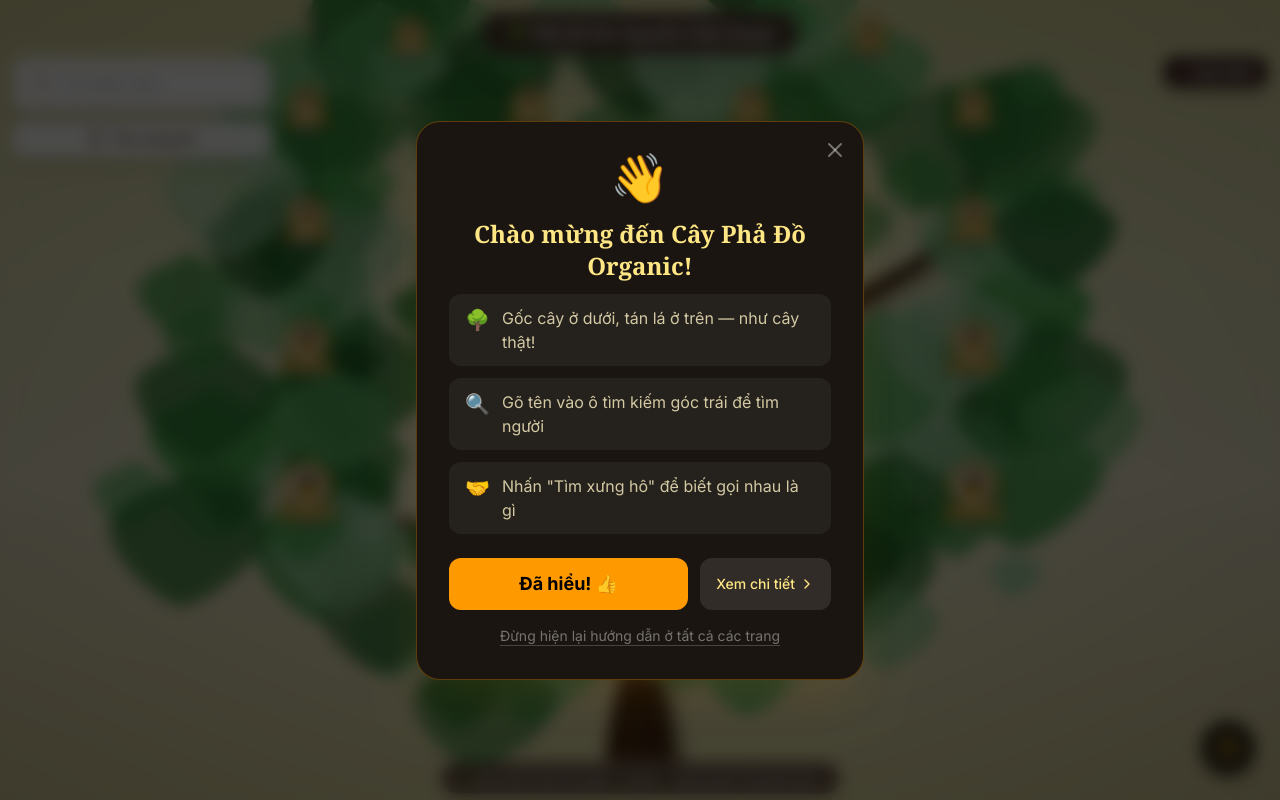
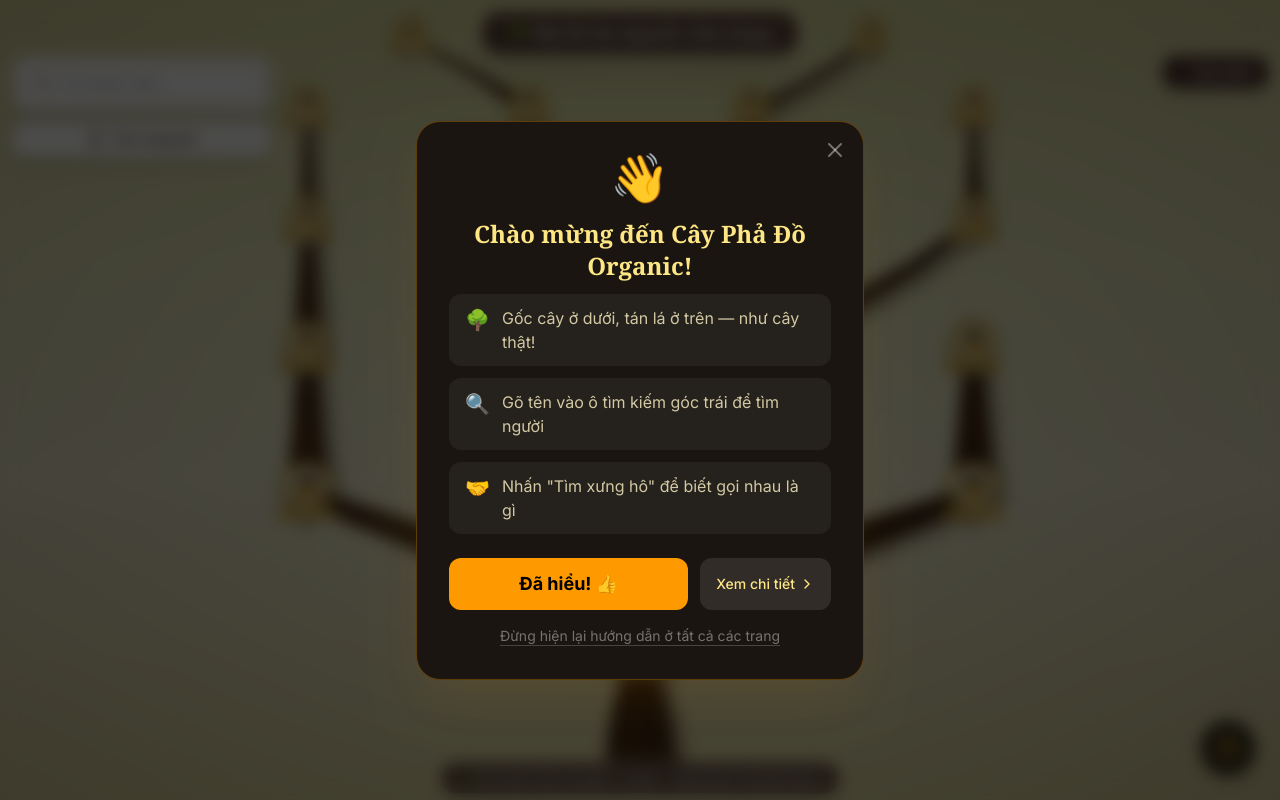
Before and after one commit to ngkienmkqn/phado, a Next.js app: page /tree-organic in a window 1280 px wide. Built offline with nearby package versions, Linux system fonts and the light colour scheme.

Commit message:
style(OrganicTree): remove leaves based on user feedback

```diff
--- a/src/components/OrganicTreeCanvas.tsx
+++ b/src/components/OrganicTreeCanvas.tsx
@@ -540,47 +540,6 @@ export default function OrganicTreeCanvas({ data }: { data: FamilyData }) {
         return Math.max(...treeNodes.map(n => n.y)) + 15;
     }, [treeNodes]);
 
-    // Decorative leaves — big bright green leaves filling the canopy
-    const leafSeeds = useMemo(() => {
-        const seeds: { x: number; y: number; scale: number; rotate: number; delay: number; color: string }[] = [];
-        const colors = ['#4CAF50', '#388E3C', '#66BB6A', '#2E7D32', '#43A047', '#81C784', '#1B5E20', '#A5D6A7'];
-        const xs = treeNodes.map(n => n.x);
-        const ys = treeNodes.map(n => n.y);
-        const cxCenter = xs.length ? (Math.min(...xs) + Math.max(...xs)) / 2 : 50;
-        const cyCenter = ys.length ? (Math.min(...ys) + Math.max(...ys)) / 2 : 40;
-        const radiusX = xs.length ? (Math.max(...xs) - Math.min(...xs)) / 2 + 10 : 30;
-        const radiusY = ys.length ? (Math.max(...ys) - Math.min(...ys)) / 2 + 8 : 25;
-
-        // Leaves around each node
-        treeNodes.forEach((node, ni) => {
-            const count = node.layer <= 1 ? 10 : node.layer <= 2 ? 8 : 5;
-            for (let i = 0; i < count; i++) {
-                seeds.push({
-                    x: node.x + ((ni * 13 + i * 19) % 18 - 9),
-                    y: node.y + ((ni * 7 + i * 11) % 14 - 7),
-                    scale: 1.2 + ((ni + i) % 5) * 0.6,
-                    rotate: ((ni * 37 + i * 73) % 360),
-                    delay: ((ni * 5 + i * 3) % 10) * 0.3,
-                    color: colors[((ni + i) * 3) % colors.length],
-                });
-            }
-        });
-
-        // Edge leaves to form canopy perimeter
-        for (let i = 0; i < 40; i++) {
-            const angle = (i / 40) * Math.PI * 2;
-            seeds.push({
-                x: cxCenter + Math.cos(angle) * radiusX * (0.75 + (i % 3) * 0.1),
-                y: cyCenter + Math.sin(angle) * radiusY * (0.75 + (i % 3) * 0.1),
-                scale: 1.8 + (i % 4) * 0.5,
-                rotate: ((i * 47) % 360),
-                delay: (i % 8) * 0.4,
-                color: colors[i % colors.length],
-            });
-        }
-        return seeds;
-    }, [treeNodes]);
-
     return (
         <div
             className="w-full h-full relative overflow-hidden bg-[#f5f0d0]"
@@ -591,26 +550,6 @@ export default function OrganicTreeCanvas({ data }: { data: FamilyData }) {
             onWheel={handleWheel}
             style={{ cursor: isDragging.current ? 'grabbing' : 'grab' }}
         >
-            {/* Leaf sway animation CSS */}
-            <style>{`
-                @keyframes leafSway {
-                    0%, 100% { transform: translate(0px, 0px) rotate(0deg); }
-                    25% { transform: translate(0.5px, -0.3px) rotate(5deg); }
-                    50% { transform: translate(-0.3px, 0.5px) rotate(-3deg); }
-                    75% { transform: translate(0.4px, 0.2px) rotate(4deg); }
-                }
-                @keyframes leafFall {
-                    0% { transform: translateY(0) rotate(0deg); opacity: 0.4; }
-                    50% { transform: translateY(3px) rotate(15deg); opacity: 0.3; }
-                    100% { transform: translateY(0) rotate(0deg); opacity: 0.4; }
-                }
-                .tree-canopy .tree-leaf {
-                    animation-play-state: paused;
-                }
-                .tree-canopy:hover .tree-leaf {
-                    animation-play-state: running;
-                }
-            `}</style>
 
             {/* Sky / ground gradient background */}
             <div className="absolute inset-0" style={{
@@ -638,15 +577,6 @@ export default function OrganicTreeCanvas({ data }: { data: FamilyData }) {
                             <stop offset="70%" stopColor="#5D4037" />
                             <stop offset="100%" stopColor="#3E2723" />
                         </linearGradient>
-                        {/* Leaf shape — pointed oval with lobes */}
-                        <symbol id="greenLeaf" viewBox="0 0 30 40" overflow="visible">
-                            <path d="M15 0 C12 5, 3 8, 1 15 C0 20, 3 28, 8 34 C11 38, 14 40, 15 40 C16 40, 19 38, 22 34 C27 28, 30 20, 29 15 C27 8, 18 5, 15 0Z" />
-                            <path d="M15 5 Q14 20, 15 38" fill="none" stroke="#1B5E20" strokeWidth="0.5" opacity="0.3" />
-                            <path d="M15 14 Q10 11, 5 13" fill="none" stroke="#1B5E20" strokeWidth="0.3" opacity="0.2" />
-                            <path d="M15 14 Q20 11, 25 13" fill="none" stroke="#1B5E20" strokeWidth="0.3" opacity="0.2" />
-                            <path d="M15 24 Q9 21, 4 23" fill="none" stroke="#1B5E20" strokeWidth="0.3" opacity="0.2" />
-                            <path d="M15 24 Q21 21, 26 23" fill="none" stroke="#1B5E20" strokeWidth="0.3" opacity="0.2" />
-                        </symbol>
                     </defs>
 
 
@@ -679,28 +609,6 @@ export default function OrganicTreeCanvas({ data }: { data: FamilyData }) {
                             />
                         );
                     })}
-
-                    {/* ═══ BACK LEAVES ═══ Behind nodes */}
-                    {leafSeeds.slice(0, Math.floor(leafSeeds.length / 2)).map((leaf, i) => (
-                        <use key={`bl-${i}`} href="#greenLeaf" className="tree-leaf"
-                            x={leaf.x - leaf.scale * 1.8} y={leaf.y - leaf.scale * 2.4}
-                            width={leaf.scale * 3.6} height={leaf.scale * 4.8}
-                            fill={leaf.color} opacity={0.75 + (i % 3) * 0.08}
-                            transform={`rotate(${leaf.rotate}, ${leaf.x}, ${leaf.y})`}
-                            style={{ animation: `leafSway ${3 + (i % 4) * 0.5}s ease-in-out ${leaf.delay}s infinite` }}
-                        />
-                    ))}
-
-                    {/* ═══ FRONT LEAVES ═══ On top of nodes for depth */}
-                    {leafSeeds.slice(Math.floor(leafSeeds.length / 2)).map((leaf, i) => (
-                        <use key={`fl-${i}`} href="#greenLeaf" className="tree-leaf"
-                            x={leaf.x - leaf.scale * 1.8} y={leaf.y - leaf.scale * 2.4}
-                            width={leaf.scale * 3.6} height={leaf.scale * 4.8}
-                            fill={leaf.color} opacity={0.6 + (i % 3) * 0.08}
-                            transform={`rotate(${leaf.rotate}, ${leaf.x}, ${leaf.y})`}
-                            style={{ animation: `leafSway ${3 + (i % 4) * 0.5}s ease-in-out ${leaf.delay}s infinite` }}
-                        />
-                    ))}
                 </svg>
 
                 {/* Person bubbles (HTML overlay for rich styling) */}
@@ -721,7 +629,7 @@ export default function OrganicTreeCanvas({ data }: { data: FamilyData }) {
             {/* Title */}
             <div className="absolute top-3 left-1/2 -translate-x-1/2 z-30">
                 <div className="bg-[#4e342e]/90 backdrop-blur-sm text-white px-6 py-2 rounded-2xl shadow-xl border border-[#8d6e63]">
-                    <h1 className="font-serif font-bold text-sm sm:text-base text-center">🌳 Phả Đồ Họ {data.familyName}</h1>
+                    <h1 className="font-serif font-bold text-sm sm:text-base text-center">🌳 Phả Đồ Họ {data?.familyName || 'Nguyễn'}</h1>
                 </div>
             </div>
 
@@ -805,7 +713,8 @@ export default function OrganicTreeCanvas({ data }: { data: FamilyData }) {
             </div>
 
             {/* Detail popup */}
-            {detailMember && (
+            {
+                detailMember && (
                     <div className="fixed inset-0 z-50 flex items-center justify-center p-4" onClick={() => setDetailMember(null)}>
                         <div className="absolute inset-0 bg-black/50 backdrop-blur-md" />
                         <div className="relative bg-[#fdfbf7] border-2 border-[#c8912c] rounded-3xl shadow-2xl max-w-sm w-full p-6 bg-gradient-to-b from-[#fdfbf7] to-[#f4efe6]"
@@ -887,7 +796,8 @@ export default function OrganicTreeCanvas({ data }: { data: FamilyData }) {
                             )}
                         </div>
                     </div>
-            )}
+                )
+            }
         </div>
     );
 }
```
Lines whose indentation alone changed are shown as unchanged.
